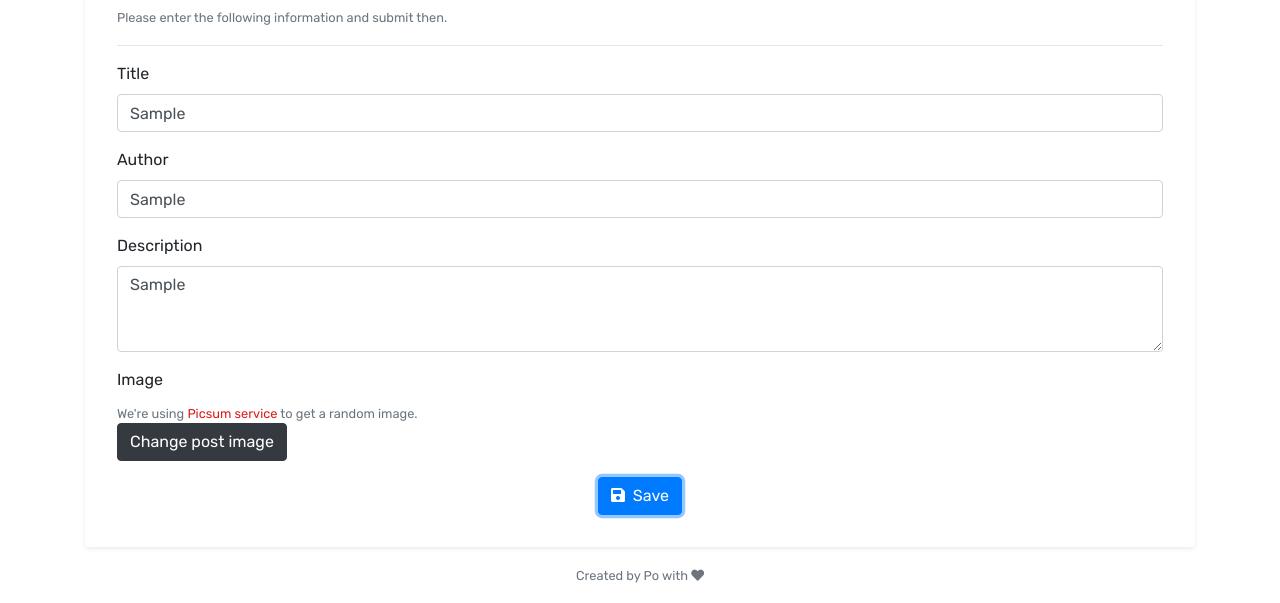
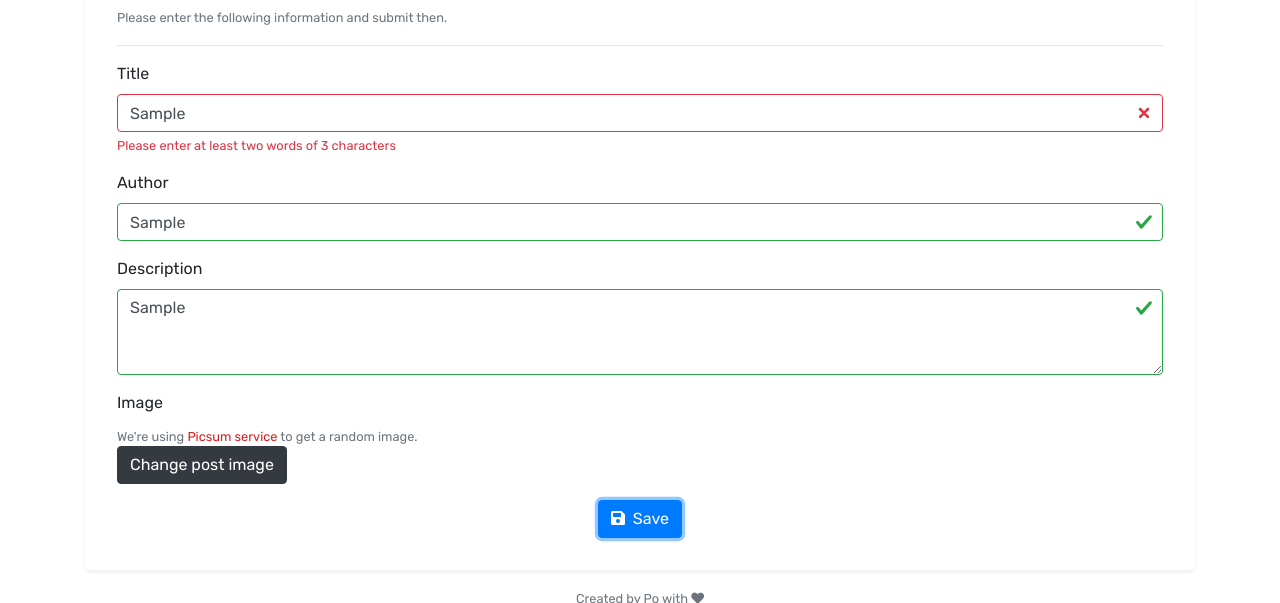
Before and after one commit to hintran0208/post-ui, a website built with Vite: page add-edit-post.html in a window 1280 px wide. Both pictures are taken after typing "Sample", "Sample", "Sample" into the empty fields and a click on the button "Save". Shown: the part 391-994 px from the top of the page. Built offline with nearby package versions, Linux system fonts and the light colour scheme.

Commit message:
266.add custom error message validation

```diff
--- a/add-edit-post.html
+++ b/add-edit-post.html
@@ -72,7 +72,7 @@
               </p>
             </div>
 
-            <form id="postForm" class="post-form">
+            <form id="postForm" class="post-form" novalidate>
               <div class="form-group mb-3">
                 <label for="postTitle">Title</label>
                 <input
@@ -80,6 +80,7 @@
                   class="form-control"
                   name="title"
                   placeholder="Eg: Learning JS is fun"
+                  required
                 />
                 <div class="invalid-feedback">
                   Ooops! Please write a nice title for your post &gt;.&lt;
@@ -93,6 +94,7 @@
                   class="form-control"
                   name="author"
                   placeholder="Eg: Paul Nguyen"
+                  required
                 />
                 <div class="invalid-feedback">Please enter author of this post!</div>
               </div>
--- a/js/utils/post-form.js
+++ b/js/utils/post-form.js
@@ -1,4 +1,4 @@
-import { setBackgroundImage, setFieldValue } from './common'
+import { setBackgroundImage, setFieldValue, setTextContent } from './common'
 
 function setFormValues(form, formValues) {
   setFieldValue(form, '[name="title"]', formValues?.title)
@@ -27,6 +27,43 @@ function getFormValues(form) {
   return formValues
 }
 
+function getTitleError(form) {
+  const titleElement = form.querySelector('[name="title"]')
+  if (!titleElement) return
+
+  // required
+  if (titleElement.validity.valueMissing) return 'Please enter title.'
+
+  // at least two words
+  if (titleElement.value.split(' ').filter((x) => !!x && x.length >= 3).length < 2) {
+    return 'Please enter at least two words of 3 characters'
+  }
+
+  return ''
+}
+
+function validatePostForm(form, formValues) {
+  // get errors
+  const errors = {
+    title: getTitleError(form),
+  }
+
+  // set errors
+  for (const key in errors) {
+    const element = form.querySelector(`[name="${key}"]`)
+    if (element) {
+      element.setCustomValidity(errors[key])
+      setTextContent(element.parentElement, '.invalid-feedback', errors[key])
+    }
+  }
+
+  // add was-validated class to form element
+  const isValid = form.checkValidity()
+  if (!isValid) form.classList.add('was-validated')
+
+  return isValid
+}
+
 export function initPostForm({ formId, defaultValues, onSubmit }) {
   const form = document.getElementById(formId)
   if (!form) return
@@ -44,5 +81,6 @@ export function initPostForm({ formId, defaultValues, onSubmit }) {
     // validation
     // if valid trigger submit callback
     // otherwise, show validation errors
+    if (!validatePostForm(form, formValues)) return
   })
 }
```
